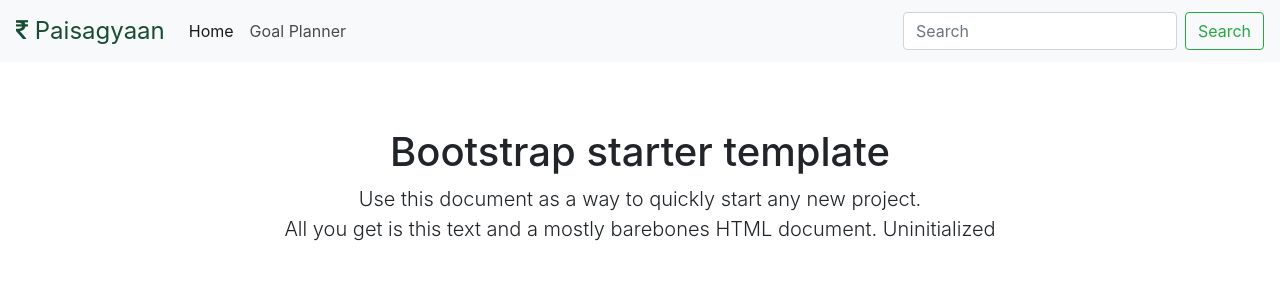
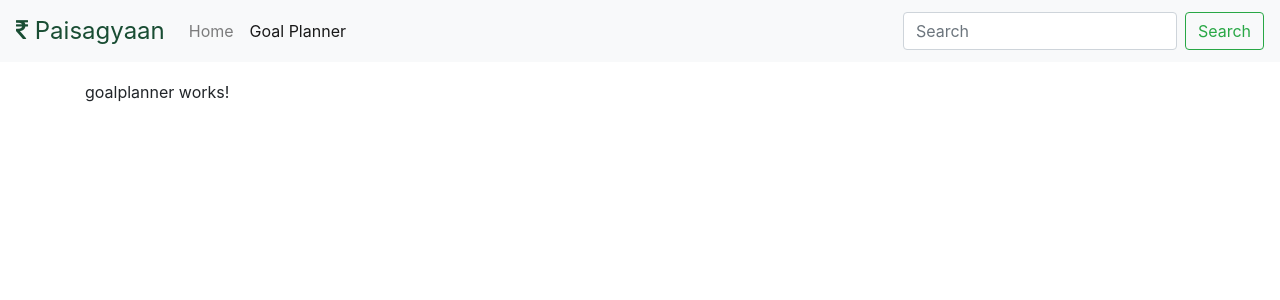
Before and after one commit to anupanup2001/gyaanibaba, an Angular app: page / in a window 1280 px wide. Both pictures are taken after a click on the link "Goal Planner". Shown: the top 300 px of the page. Built offline with nearby package versions, Linux system fonts and the light colour scheme; no server answers.

Commit message:
Added goalplanner component skeleton

```diff
--- a/src/app/app.component.html
+++ b/src/app/app.component.html
@@ -8,13 +8,19 @@
 
     <div class="collapse navbar-collapse" id="navbarsExampleDefault">
       <ul class="navbar-nav mr-auto">
-        <li class="nav-item active">
+        <li
+          class="nav-item"
+          [class.active]="currentSelection == 'home'"
+          (click)="selectTab('home')">
           <a class="nav-link" href="#">Home
             <span class="sr-only">(current)</span>
           </a>
         </li>
-        <li class="nav-item">
-          <a class="nav-link" href="#" (click)="onGoalClick()">Goal Planner</a>
+        <li
+          class="nav-item"
+          [class.active]="currentSelection == 'goalplanner'"
+          (click)="selectTab('goalplanner')">
+          <a class="nav-link" href="#">Goal Planner</a>
         </li>
         <!--li class="nav-item">
           <a class="nav-link disabled" href="#">Disabled</a>
@@ -38,11 +44,12 @@
 
   <main role="main" class="container">
 
-    <div class="starter-template">
+    <div class="starter-template" *ngIf="currentSelection == 'home'">
       <h1>Bootstrap starter template</h1>
       <p class="lead">Use this document as a way to quickly start any new project.
         <br> All you get is this text and a mostly barebones HTML document. {{api}}</p>
     </div>
+    <app-goalplanner *ngIf="currentSelection == 'goalplanner'"></app-goalplanner>
 
   </main>
   <!-- /.container -->
--- a/src/app/app.component.ts
+++ b/src/app/app.component.ts
@@ -8,13 +8,12 @@ import { HttpClient } from '@angular/common/http';
 })
 export class AppComponent {
   // tslint:disable-next-line:one-line
+  currentSelection = 'home';
   constructor(private http: HttpClient){}
   title = 'hello paisagyaan!';
   api = 'Uninitialized';
 
-  onGoalClick() {
-    this.http.get('/api/').subscribe( data => {
-      this.api = data['message'];
-    });
+  selectTab(tab: string) {
+    this.currentSelection = tab;
   }
 }
--- a/src/app/app.module.ts
+++ b/src/app/app.module.ts
@@ -3,11 +3,13 @@ import { NgModule } from '@angular/core';
 import {HttpClientModule} from '@angular/common/http';
 
 import { AppComponent } from './app.component';
+import { GoalplannerComponent } from './goalplanner/goalplanner.component';
 
 
 @NgModule({
   declarations: [
-    AppComponent
+    AppComponent,
+    GoalplannerComponent
   ],
   imports: [
     BrowserModule,
--- /dev/null
+++ b/src/app/goalplanner/goalplanner.component.html
@@ -0,0 +1,3 @@
+<p>
+  goalplanner works!
+</p>
--- /dev/null
+++ b/src/app/goalplanner/goalplanner.component.ts
@@ -0,0 +1,15 @@
+import { Component, OnInit } from '@angular/core';
+
+@Component({
+  selector: 'app-goalplanner',
+  templateUrl: './goalplanner.component.html',
+  styleUrls: ['./goalplanner.component.css']
+})
+export class GoalplannerComponent implements OnInit {
+
+  constructor() { }
+
+  ngOnInit() {
+  }
+
+}
```
Also changed, not shown: src/app/goalplanner/goalplanner.component.css (added), 1 other file (tests, documents, lock files or other folders).
